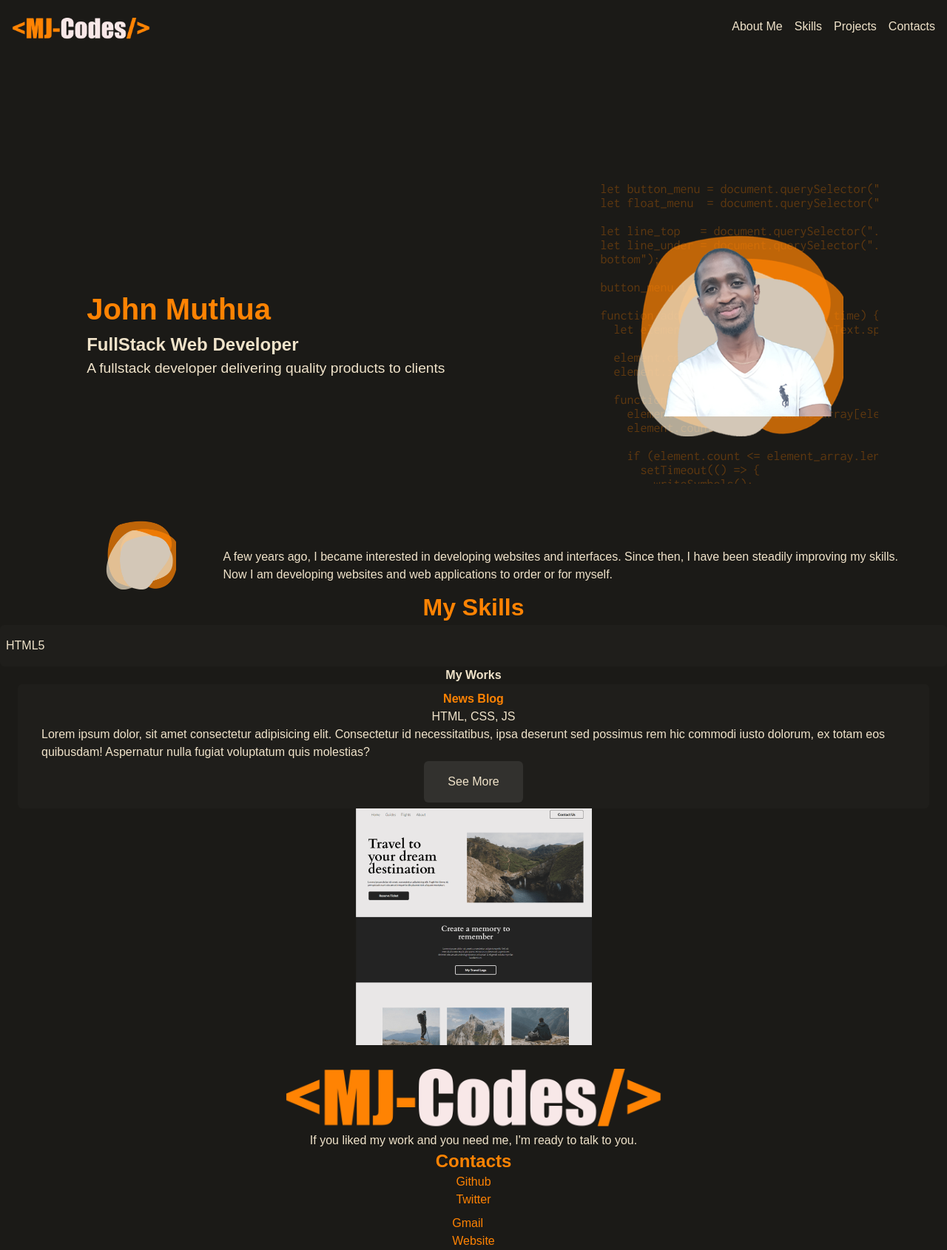
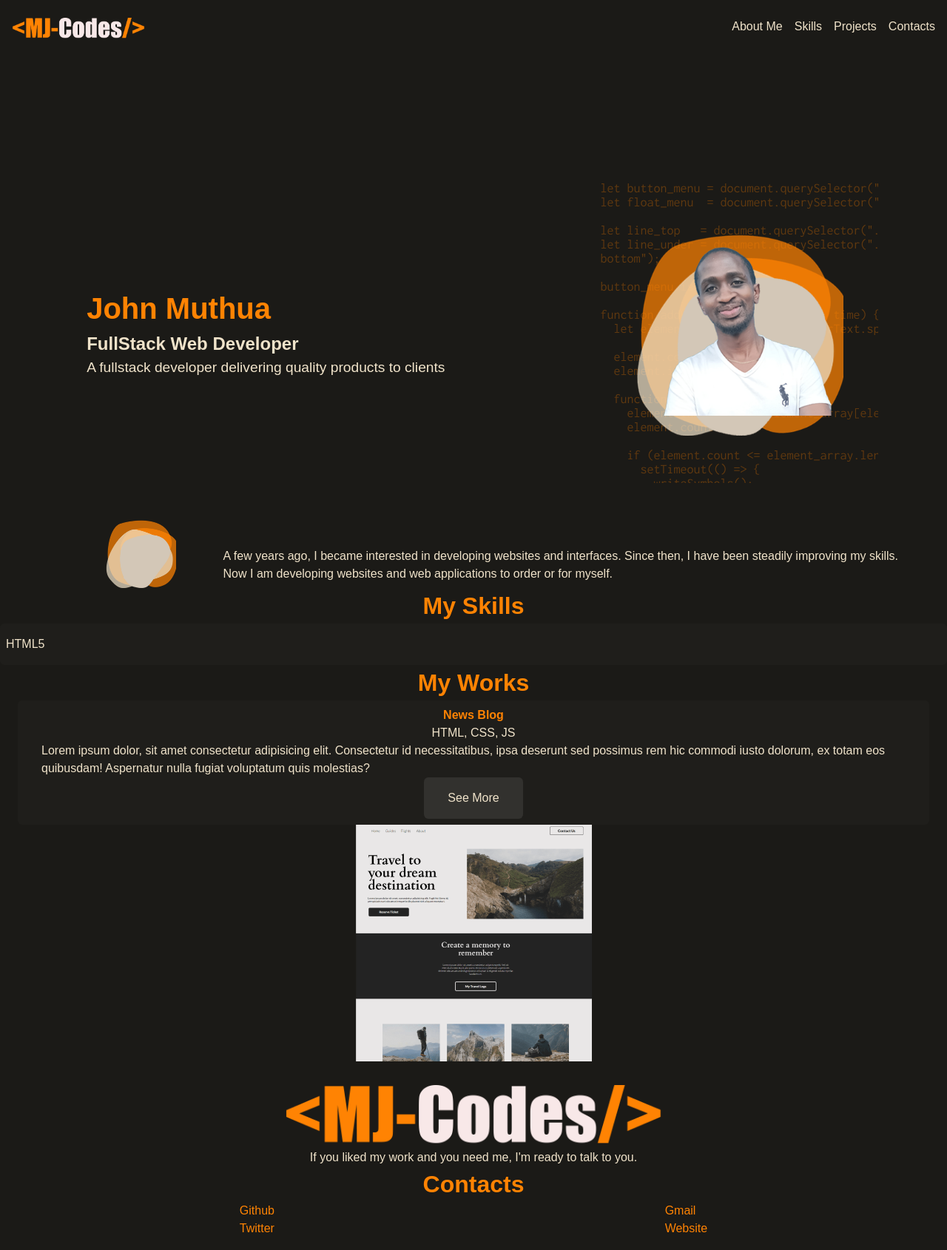
Before and after one commit to Cavein254/Cavein254.github.io, a React (Vite) app: page / in a window 1280 px wide. Shown: the whole page at 74% size. Built offline with nearby package versions, Linux system fonts and the light colour scheme.

Commit message:
chore:corrected headings

```diff
--- a/src/scenes/contacts/index.tsx
+++ b/src/scenes/contacts/index.tsx
@@ -12,8 +12,8 @@ const Contact = () => {
             </div>
         </div>
         <div>
-            <h1 className='text-2xl font-bold text-secondary-200 text-center'>Contacts</h1>
-            <div className='text-secondary-200 px-16 flex justify-center items-center flex-col gap-2' >
+            <h4 className='text-secondary-200 text-[2rem] font-bold text-center'>Contacts</h4>
+            <div className='text-secondary-200 px-16 flex justify-center items-center flex-col gap-2 sm:flex-row sm:justify-around' >
                 <div >
                     <p>Github</p>
                     <p>Twitter</p>
--- a/src/scenes/navbar/header.tsx
+++ b/src/scenes/navbar/header.tsx
@@ -39,7 +39,7 @@ export const XsHeader = ({setSelectedPage, selectedPage}:Props) => {
 
 export const SmHeader = ({selectedPage, setSelectedPage}:Props) => {
     return (
-        <div className='flex flex-col justify-center items-center my-6'>
+        <div className='flex flex-col justify-center items-center my-6 '>
          <img src={Logo} alt='logo' className='w-[35%]'/>
          <div className='flex justify-around w-full pt-2'>
          <NavigationLinks selectedPage={selectedPage} setSelectedPage={setSelectedPage}/>
@@ -51,8 +51,8 @@ export const SmHeader = ({selectedPage, setSelectedPage}:Props) => {
 export const MdHeader = ({selectedPage, setSelectedPage}:Props) => {
     return (
         <>
-        <div className='flex my-6 justify-between mx-4'>
-            <img src={Logo} alt='logo' className='w-[15%]'/>
+        <div className='flex my-6 justify-between mx-4 '>
+            <img src={Logo} alt='logo' className='w-[35%] max-w-[180px]'/>
         <div className='flex gap-4'>
         <NavigationLinks selectedPage={selectedPage} setSelectedPage={setSelectedPage}/>
         </div>
--- a/src/scenes/skills/index.tsx
+++ b/src/scenes/skills/index.tsx
@@ -3,7 +3,7 @@ const Skills = () => {
   return (
     <div id="skills">
       <div className="text-secondary-200 text-[2rem] font-bold text-center ">
-        My Skills
+        <h4>My Skills</h4>
       </div>
       <div  className="bg-primary-200 py-4 px-2 rounded-md">
         <div>HTML5</div>
--- a/src/scenes/works/data.ts
+++ b/src/scenes/works/data.ts
@@ -1,6 +1,7 @@
 export const data = [
     {
         id:1,
+        title:"News Blog",
         technologies:["CSS","HTML","JS"],
         url:"",
         description:"Lorem ipsum dolor, sit amet consectetur adipisicing elit. Consectetur id necessitatibus, ipsa deserunt sed possimus rem hic commodi iusto dolorum, ex totam eos quibusdam! Aspernatur nulla fugiat voluptatum quis molestias?",
--- a/src/scenes/works/index.tsx
+++ b/src/scenes/works/index.tsx
@@ -4,6 +4,9 @@ import Item from "./items"
 const Works = () => {
   return (
     <div  id="projects">
+      <div>
+        <h4 className="text-secondary-200 text-[2rem] font-bold text-center">My Works</h4>
+    </div>
       {
         data.map((item) => {
           return (
--- a/src/scenes/works/items.tsx
+++ b/src/scenes/works/items.tsx
@@ -1,22 +1,12 @@
 
-type Data = {
-    id:number,
-    technologies:[],
-    url:string,
-    description:string,
-    pic:string
-  }
-
-const Item = ({item}) => {
+const Item = ({item}:any) => {
   return (
     <>
-    <div>
-        <h4 className="text-secondary text-center font-bold">My Works</h4>
-    </div>
+
     <div>
         <div className="px-4 py-2 bg-primary-200 rounded-md mx-6">
             <div>
-                <h5 className="text-secondary-200 text-center font-bold ">News Blog</h5>
+                <h5 className="text-secondary-200 text-center font-bold ">{item.title}</h5>
             </div>
             <div>
                 <p className="text-center font-thin">HTML, CSS, JS</p>
```
